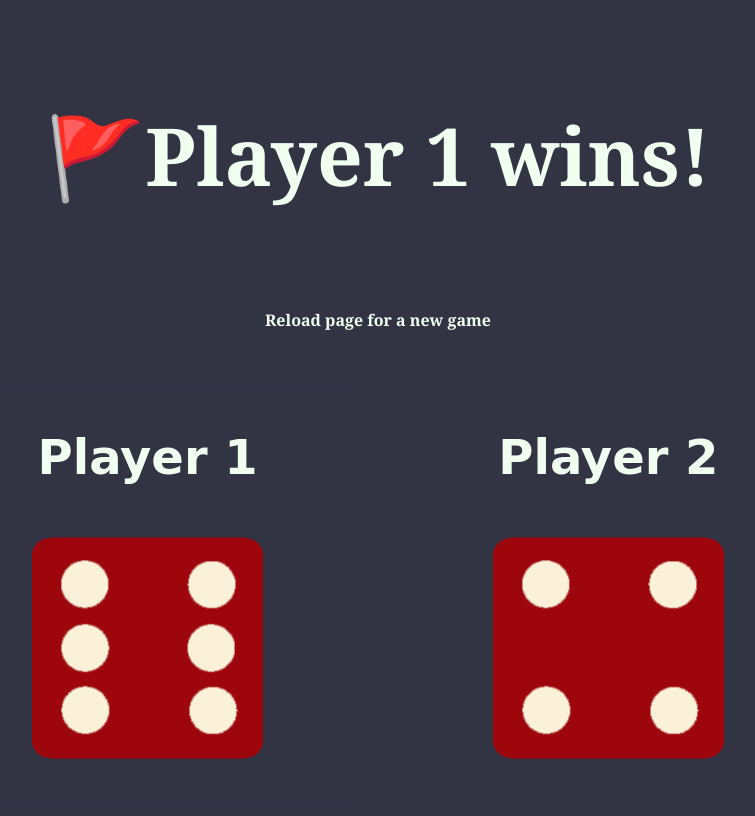
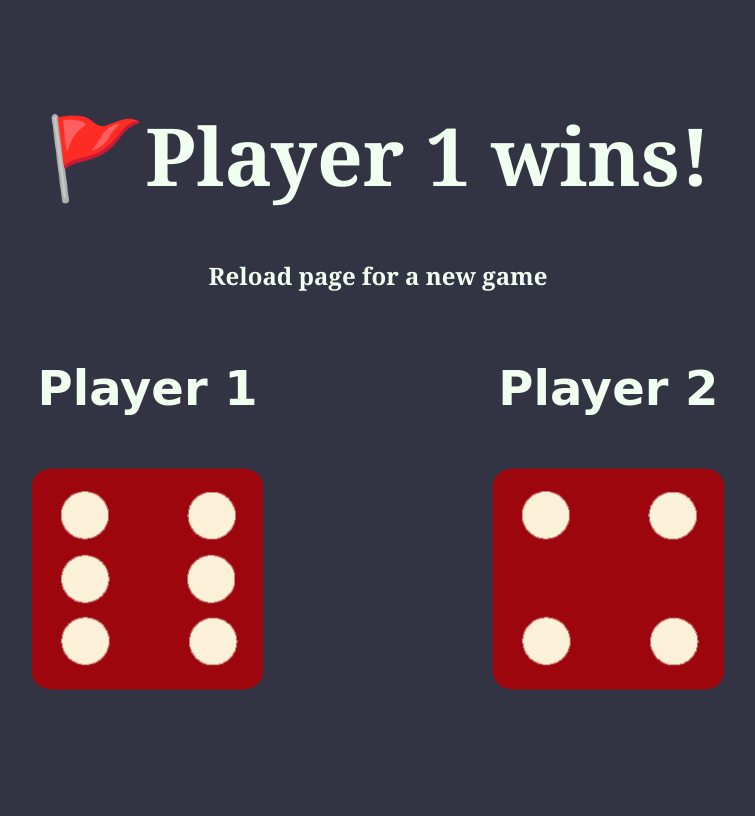
Before and after one commit to thatmeanlook/DiceGame1, a plain HTML site: page index.html in a window 1280 px wide. Shown: the whole page, without its empty margins (262-1017 px from the left). Drawn offline with Linux system fonts and the light colour scheme.

Commit message:
update headline style

```diff
--- a/styles.css
+++ b/styles.css
@@ -13,11 +13,9 @@ h1 {
 
 h2 {
     text-align: center;
-    font-size: 1rem;
+    font-size: 1.5rem;
     color: honeydew;
     font-family: Georgia, 'Times New Roman', Times, serif;
-    margin: 100px auto 50px auto;
-
 }
 
 .bigContainer {
```
